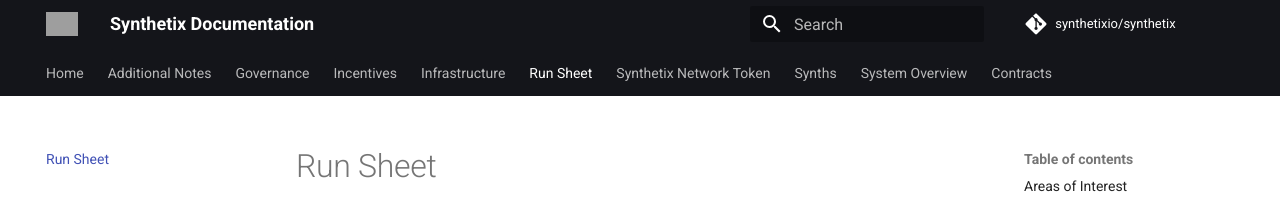
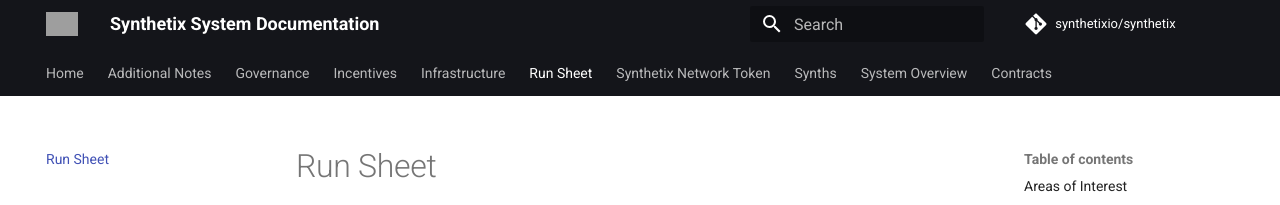
Before and after one commit to Synthetixio/synthetix, an MkDocs documentation site: the page built from docs/run-sheet.md, in a window 1280 px wide. Shown: the top 205 px of the page. Built offline with MkDocs 1.6.1 and Material for MkDocs 9.7.7, drawn with Linux system fonts in a browser that asks for light colours; comment, search, counter and statistics services are not loaded; grey boxes are pictures that could not be loaded.

Commit message:
Improve title text and add todo.

```diff
--- a/mkdocs.yml
+++ b/mkdocs.yml
@@ -1,6 +1,6 @@
 # Basic project details.
-site_name: 'Synthetix Documentation'
-site_description: 'Decentralised synthetic Assets'
+site_name: 'Synthetix System Documentation'
+site_description: 'Decentralised Synthetic Assets'
 site_author: 'Anton Jurisevic'
 site_url: 'https://synthetix.io'
 
```
Also changed, not shown: docs/run-sheet.md (+1 -0 lines).
